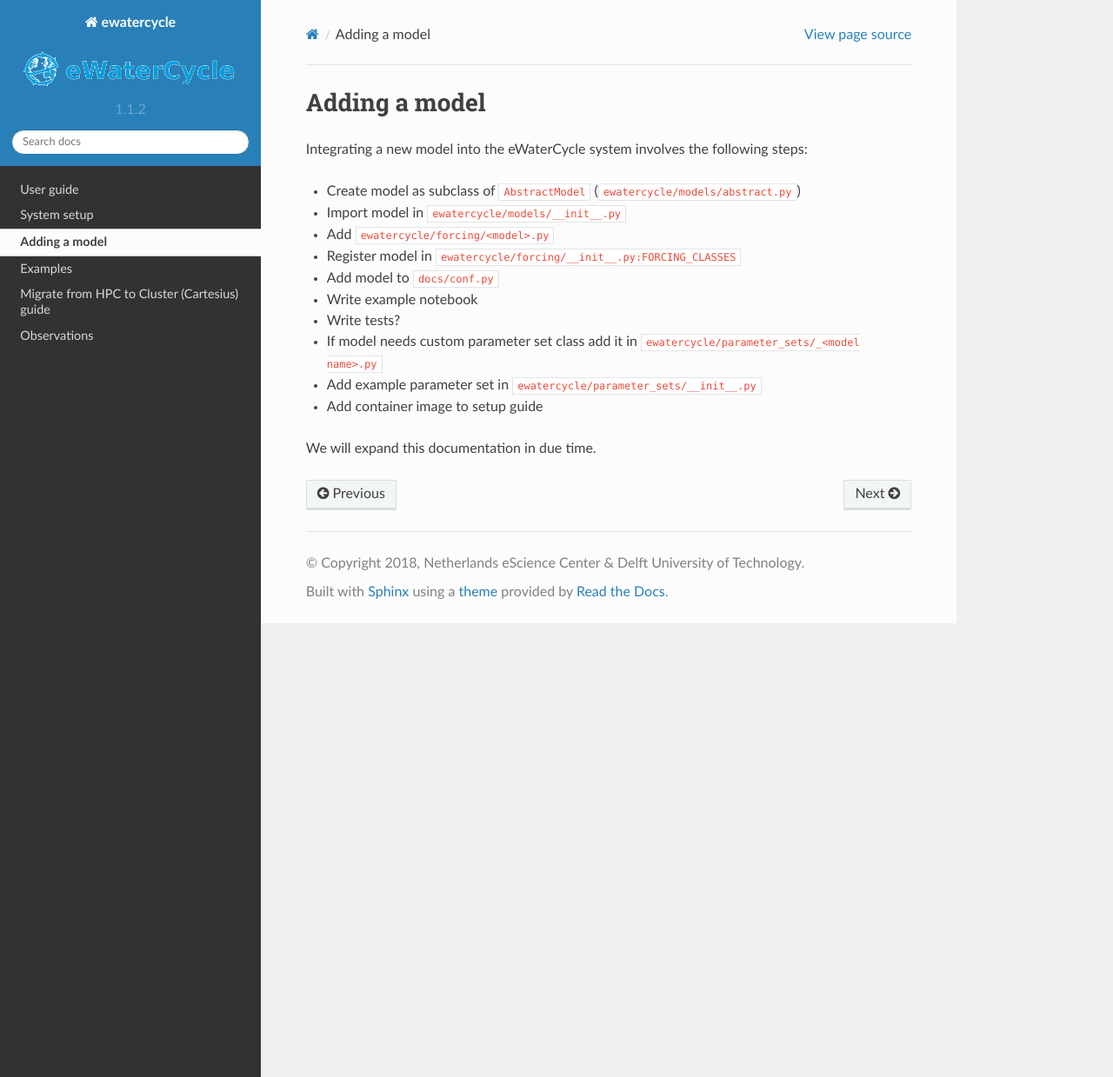
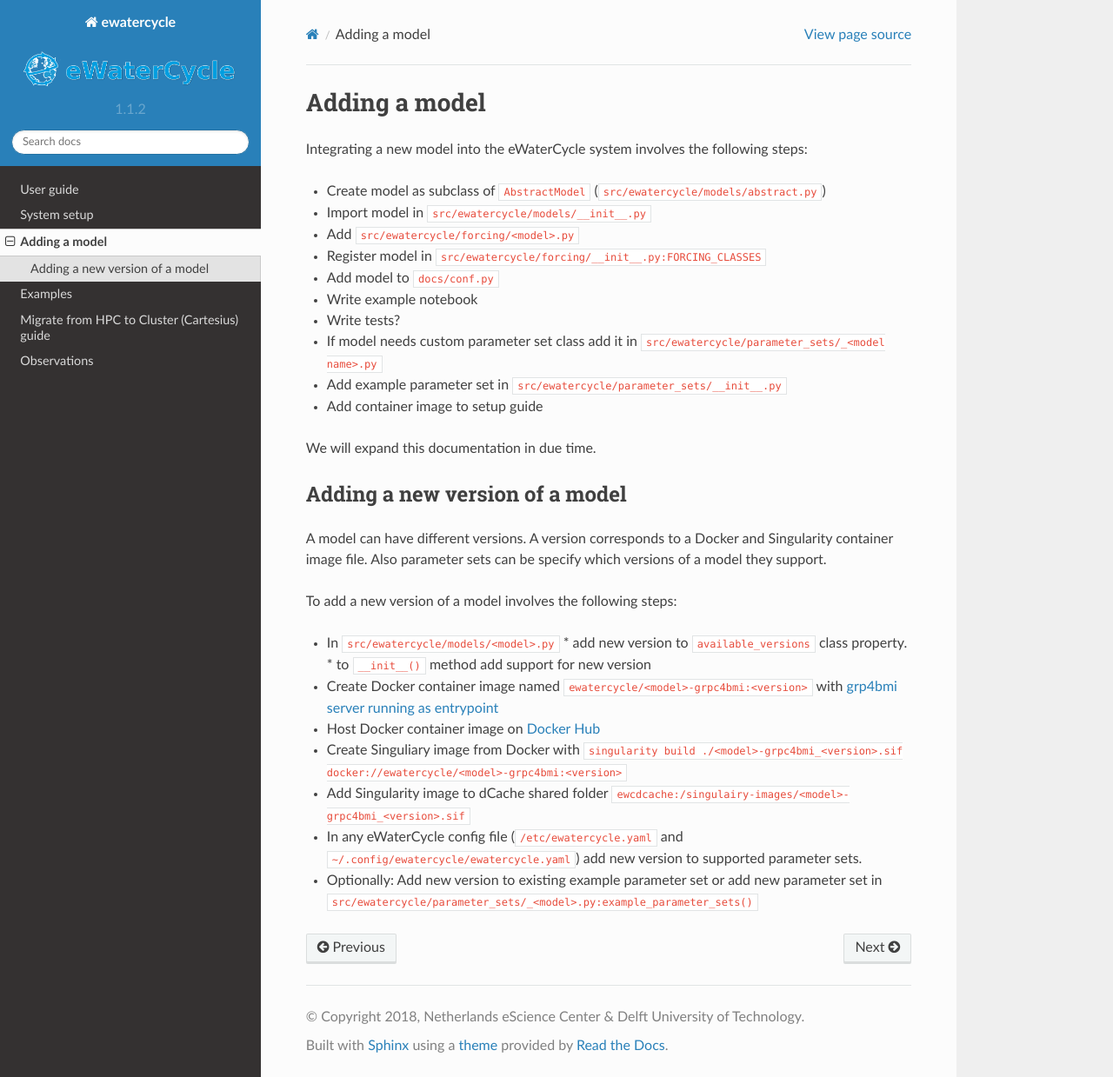
Before and after one commit to eWaterCycle/ewatercycle, a Sphinx documentation site: the page built from docs/adding_models.rst, in a window 1280 px wide and 1239 px high. Shown: the whole window at 87% size. Built offline with Sphinx 7.4.7 and the Read the Docs theme 2.0.0, drawn with Linux system fonts in a browser that asks for light colours; pages that are not in the unit, such as notebooks, are missing from menus.

Commit message:
Write up steps for adding a new version of a model

```diff
--- a/docs/adding_models.rst
+++ b/docs/adding_models.rst
@@ -3,15 +3,34 @@ Adding a model
 
 Integrating a new model into the eWaterCycle system involves the following steps:
 
-* Create model as subclass of ``AbstractModel`` (``ewatercycle/models/abstract.py``)
-* Import model in ``ewatercycle/models/__init__.py``
-* Add ``ewatercycle/forcing/<model>.py``
-* Register model in ``ewatercycle/forcing/__init__.py:FORCING_CLASSES``
+* Create model as subclass of ``AbstractModel`` (``src/ewatercycle/models/abstract.py``)
+* Import model in ``src/ewatercycle/models/__init__.py``
+* Add ``src/ewatercycle/forcing/<model>.py``
+* Register model in ``src/ewatercycle/forcing/__init__.py:FORCING_CLASSES``
 * Add model to ``docs/conf.py``
 * Write example notebook
 * Write tests?
-* If model needs custom parameter set class add it in ``ewatercycle/parameter_sets/_<model name>.py``
-* Add example parameter set in ``ewatercycle/parameter_sets/__init__.py``
+* If model needs custom parameter set class add it in ``src/ewatercycle/parameter_sets/_<model name>.py``
+* Add example parameter set in ``src/ewatercycle/parameter_sets/__init__.py``
 * Add container image to setup guide
 
 We will expand this documentation in due time.
+
+Adding a new version of a model
+-------------------------------
+
+A model can have different versions.
+A version corresponds to a Docker and Singularity container image file.
+Also parameter sets can be specify which versions of a model they support.
+
+To add a new version of a model involves the following steps:
+
+* In ``src/ewatercycle/models/<model>.py``
+  * add new version to ``available_versions`` class property.
+  * to ``__init__()`` method add support for new version
+* Create Docker container image named ``ewatercycle/<model>-grpc4bmi:<version>`` with `grp4bmi server running as entrypoint <https://grpc4bmi.readthedocs.io/en/latest/container/building.html>`_
+* Host Docker container image on `Docker Hub <https://hub.docker.com/u/ewatercycle>`_
+* Create Singuliary image from Docker with ``singularity build ./<model>-grpc4bmi_<version>.sif docker://ewatercycle/<model>-grpc4bmi:<version>``
+* Add Singularity image to dCache shared folder ``ewcdcache:/singulairy-images/<model>-grpc4bmi_<version>.sif``
+* In any eWaterCycle config file (``/etc/ewatercycle.yaml`` and ``~/.config/ewatercycle/ewatercycle.yaml``) add new version to supported parameter sets.
+* Optionally: Add new version to existing example parameter set or add new parameter set in ``src/ewatercycle/parameter_sets/_<model>.py:example_parameter_sets()``
```
